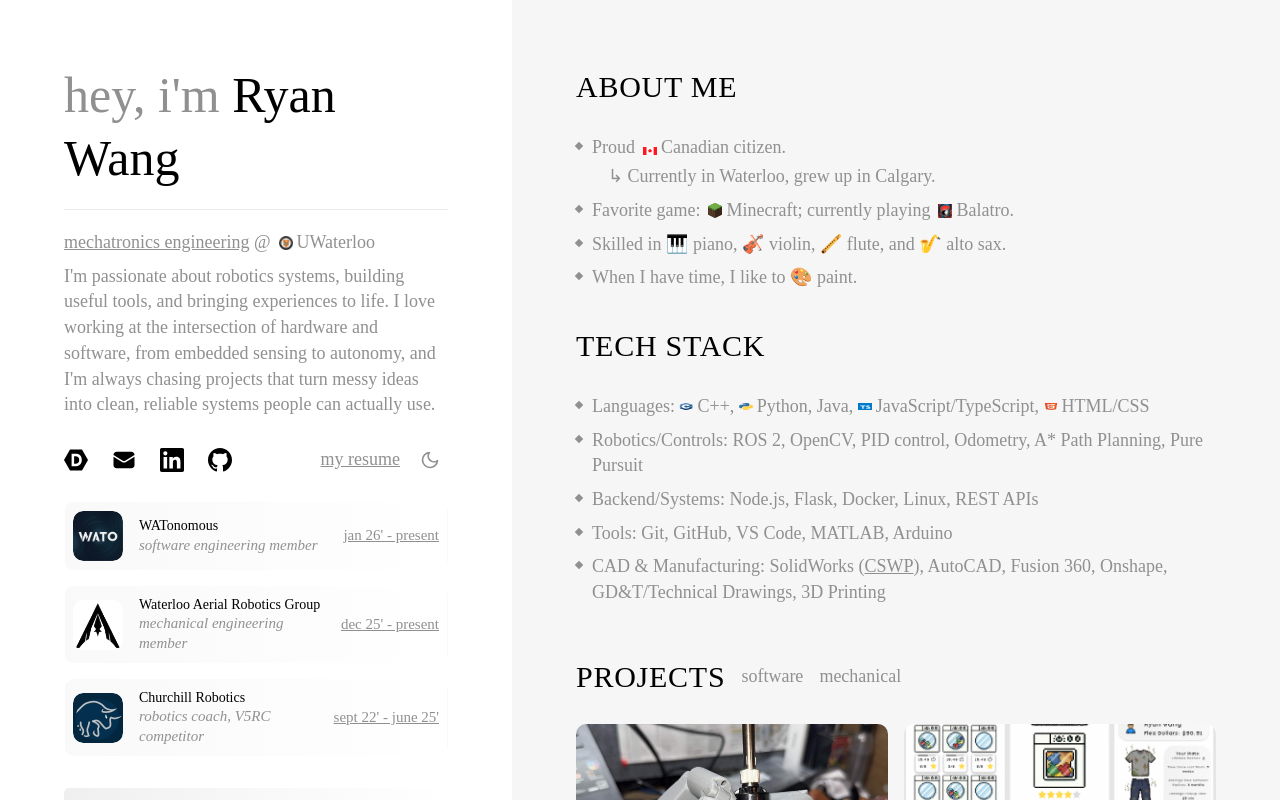
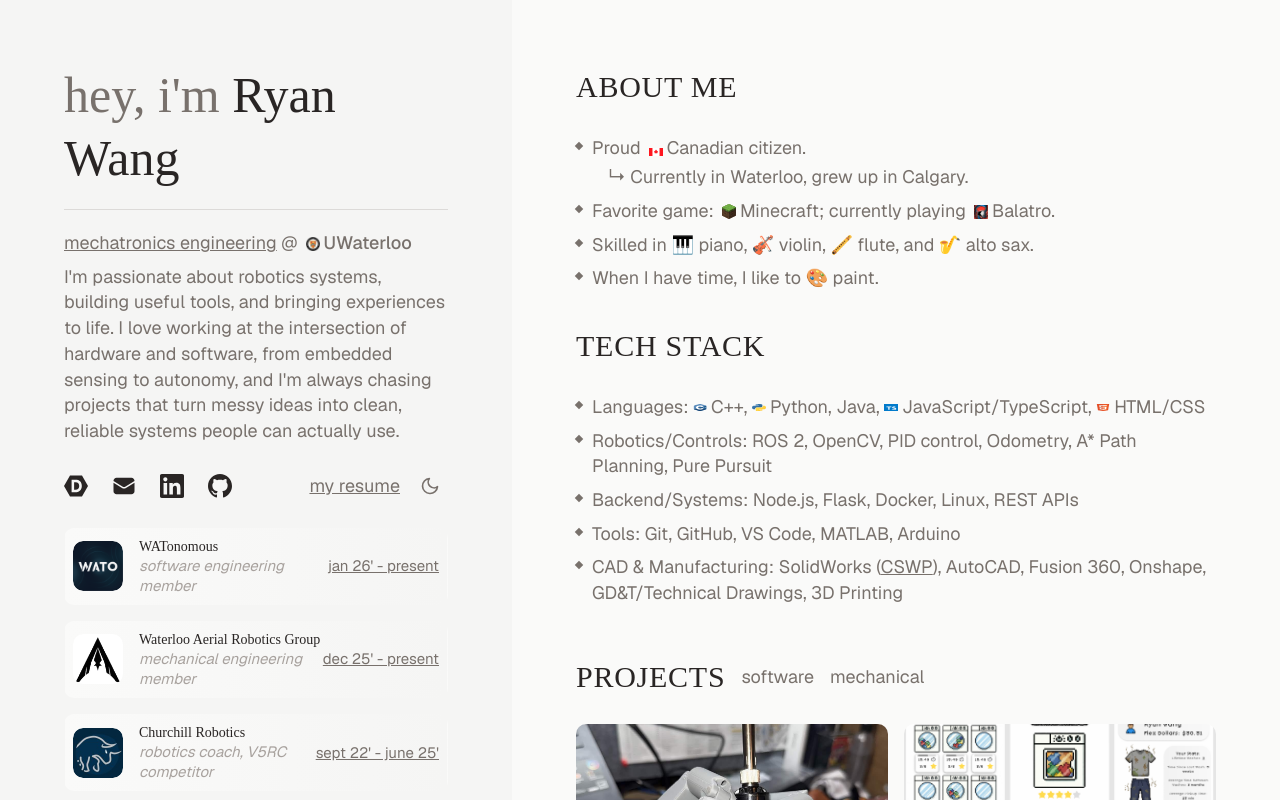
Before and after one commit to sym7534/my-portfolio, a Next.js app: page / in a window 1280 px wide. Shown: the top 800 px of the page. Built offline with nearby package versions, Linux system fonts and the light colour scheme.

Commit message:
replaced body text with geist sans

```diff
--- a/src/app/globals.css
+++ b/src/app/globals.css
@@ -12,26 +12,27 @@
   /* === COLORS === */
 
   /* Background Colors */
-  --color-bg-white: #ffffff;
-  --color-bg-light: #f6f6f6;
-  --color-bg-card: #f9f9f9;
+  --color-bg-white: #f5f5f4;
+  --color-bg-light: #fafaf9;
+  --color-bg-card: #fafaf9;
   --color-card-translucent: rgba(217, 217, 217, 0.29);
-  --color-card-caption: #f4f4f4;
+  --color-card-caption: #f5f5f4;
 
   /* Text Colors */
-  --color-text-primary: #000000;
-  --color-text-secondary: #909090;
-  --color-text-muted: #919191;
-  --color-text-section: #7d7575;
+  --color-text-primary: #292524;
+  --color-text-secondary: #78716c;
+  --color-text-muted: #a8a29e;
+  --color-text-section: #78716c;
 
   /* Border Colors */
-  --color-border-card: #e7e7e7;
-  --color-skill-tag-text: #777777;
+  --color-border-card: #d6d3d1;
+  --color-skill-tag-text: #78716c;
 
   /* === TYPOGRAPHY === */
 
   /* Font Families */
   --font-serif: "Times New Roman", Times, serif;
+  --font-sans: var(--font-geist-sans), system-ui, -apple-system, sans-serif;
 
   /* Font Sizes */
   --text-xs: 0.9375rem;   /* 15px - Small text, dates */
@@ -49,17 +50,17 @@
 
 /* === DARK MODE OVERRIDES === */
 html.dark {
-  --color-bg-white: #0a0a0a;
-  --color-bg-light: #141414;
-  --color-bg-card: #1a1a1a;
+  --color-bg-white: #000000;
+  --color-bg-light: #1f1f1f;
+  --color-bg-card: #1f1f1f;
   --color-card-translucent: rgba(40, 40, 40, 0.5);
-  --color-card-caption: #1a1a1a;
-  --color-text-primary: #f0f0f0;
-  --color-text-secondary: #b8b8b8;
-  --color-text-muted: #a8a8a8;
-  --color-text-section: #c0b6b6;
-  --color-border-card: #2a2a2a;
-  --color-skill-tag-text: #a0a0a0;
+  --color-card-caption: #1f1f1f;
+  --color-text-primary: #fafaf9;
+  --color-text-secondary: #a8a29e;
+  --color-text-muted: #78716c;
+  --color-text-section: #a8a29e;
+  --color-border-card: #57534e;
+  --color-skill-tag-text: #a8a29e;
 }
 
 /* === NON-UTILITY VARIABLES === */
--- a/src/app/layout.tsx
+++ b/src/app/layout.tsx
@@ -1,6 +1,7 @@
 import type { Metadata } from "next";
 import "./globals.css";
 import { ThemeProvider } from "@/components/ThemeProvider";
+import { GeistSans } from "geist/font/sans";
 
 export const metadata: Metadata = {
   title: "Ryan Wang | Portfolio",
@@ -25,7 +26,7 @@ export default function RootLayout({
   children: React.ReactNode;
 }>) {
   return (
-    <html lang="en" suppressHydrationWarning>
+    <html lang="en" className={GeistSans.variable} suppressHydrationWarning>
       <head>
         <script dangerouslySetInnerHTML={{ __html: themeScript }} />
       </head>
--- a/src/app/page.tsx
+++ b/src/app/page.tsx
@@ -223,7 +223,7 @@ export default function Home() {
               hey, i&apos;m <span className="text-text-primary">Ryan Wang</span>
             </h1>
             <div className="w-full max-w-md h-px bg-text-secondary/20 my-[clamp(0.75rem,2.5vh,1.5rem)]" />
-            <p className="text-sm text-text-secondary">
+            <p className="font-sans text-sm text-text-secondary">
               <span className="underline">mechatronics engineering</span> @
               <span className="inline-flex items-baseline gap-1 ml-2">
                 <Image
@@ -238,7 +238,7 @@ export default function Home() {
                 </Link>
               </span>
             </p>
-            <p className="text-sm text-text-secondary mt-2">
+            <p className="font-sans text-sm text-text-secondary mt-2">
               I&apos;m passionate about robotics systems, building useful tools, and
               bringing experiences to life. I love working at the intersection of
               hardware and software, from embedded sensing to autonomy, and I&apos;m
@@ -255,7 +255,7 @@ export default function Home() {
                 href="/resume.pdf"
                 target="_blank"
                 rel="noopener noreferrer"
-                className="font-serif text-sm text-text-secondary underline hover:text-text-primary transition-colors"
+                className="font-sans text-sm text-text-secondary underline hover:text-text-primary transition-colors"
               >
                 my resume
               </Link>
@@ -360,7 +360,7 @@ export default function Home() {
       {/* Right Panel - Projects & Skills */}
       <Panel side="right">
         <Section title="ABOUT ME">
-          <ul className="space-y-2 text-sm text-text-secondary">
+          <ul className="font-sans space-y-2 text-sm text-text-secondary">
             <li className="group relative flex items-start gap-4 pl-4">
               <div className="absolute left-0 top-[8px] w-[6px] h-[6px] bg-text-secondary rotate-45 transform transition-all duration-300 group-hover:rotate-90 group-hover:scale-110" />
               <div className="flex flex-col gap-1 transition-transform duration-200 group-hover:translate-x-1">
@@ -420,7 +420,7 @@ export default function Home() {
         </Section>
 
         <Section title="TECH STACK">
-          <ul className="space-y-2 text-sm text-text-secondary">
+          <ul className="font-sans space-y-2 text-sm text-text-secondary">
             <li className="group relative flex items-start gap-4 pl-4 hover:translate-x-1 transition-transform duration-200">
               <div className="absolute left-0 top-[8px] w-[6px] h-[6px] bg-text-secondary rotate-45 transform transition-all duration-300 group-hover:rotate-90 group-hover:scale-110" />
               <span>
@@ -514,7 +514,7 @@ export default function Home() {
             <h2 className="font-serif text-lg text-text-primary tracking-wide">PROJECTS</h2>
             <button
               onClick={() => setProjectFilter(projectFilter === "software" ? "all" : "software")}
-              className={`font-serif text-sm transition-colors ${
+              className={`font-sans text-sm transition-colors ${
                 projectFilter === "software"
                   ? "text-text-primary"
                   : "text-text-secondary hover:text-text-primary"
@@ -524,7 +524,7 @@ export default function Home() {
             </button>
             <button
               onClick={() => setProjectFilter(projectFilter === "mechanical" ? "all" : "mechanical")}
-              className={`font-serif text-sm transition-colors ${
+              className={`font-sans text-sm transition-colors ${
                 projectFilter === "mechanical"
                   ? "text-text-primary"
                   : "text-text-secondary hover:text-text-primary"
--- a/src/components/ui/Card.tsx
+++ b/src/components/ui/Card.tsx
@@ -68,7 +68,7 @@ const MIN_TITLE_SIZE = 14;
  */
 function SkillTag({ children }: { children: React.ReactNode }) {
   return (
-    <span className="bg-bg-white rounded-sm px-2 py-0.5 text-[12px] text-skill-tag-text font-serif">
+    <span className="bg-bg-white rounded-sm px-2 py-0.5 text-[12px] text-skill-tag-text font-sans">
       {children}
     </span>
   );
@@ -197,11 +197,11 @@ export function ExperienceCard({
           >
             {title}
           </h3>
-          <p className="font-serif text-xs text-text-muted italic">
+          <p className="font-sans text-xs text-text-muted italic">
             {subtitle}
           </p>
         </div>
-        <span className="flex-shrink-0 font-serif text-xs text-text-secondary underline text-nowrap">
+        <span className="flex-shrink-0 font-sans text-xs text-text-secondary underline text-nowrap">
           {date}
         </span>
       </div>
@@ -217,7 +217,7 @@ export function ExperienceCard({
           <div className="overflow-hidden">
             <div className="pt-3">
               {description && (
-                <p className="font-serif text-[14px] text-text-secondary leading-normal mb-2">
+                <p className="font-sans text-[14px] text-text-secondary leading-normal mb-2">
                   {description}
                 </p>
               )}
--- a/src/components/ui/TiltedCard.tsx
+++ b/src/components/ui/TiltedCard.tsx
@@ -115,7 +115,7 @@ export function TiltedCard({
                   </h3>
                 )}
                 {caption && (
-                  <p className="font-serif text-[clamp(11px,2.5vw,16px)] text-text-secondary leading-tight hidden sm:block">
+                  <p className="font-sans text-[clamp(11px,2.5vw,16px)] text-text-secondary leading-tight hidden sm:block">
                     {href && !onClick ? (
                       <a
                         href={href}
@@ -143,7 +143,7 @@ export function TiltedCard({
               </h3>
             )}
             {caption && (
-              <p className="font-serif text-[clamp(11px,2.5vw,16px)] text-text-secondary leading-tight mt-1">
+              <p className="font-sans text-[clamp(11px,2.5vw,16px)] text-text-secondary leading-tight mt-1">
                 {caption}
               </p>
             )}
```
Also changed, not shown: 2 other files (tests, documents, lock files or other folders).
